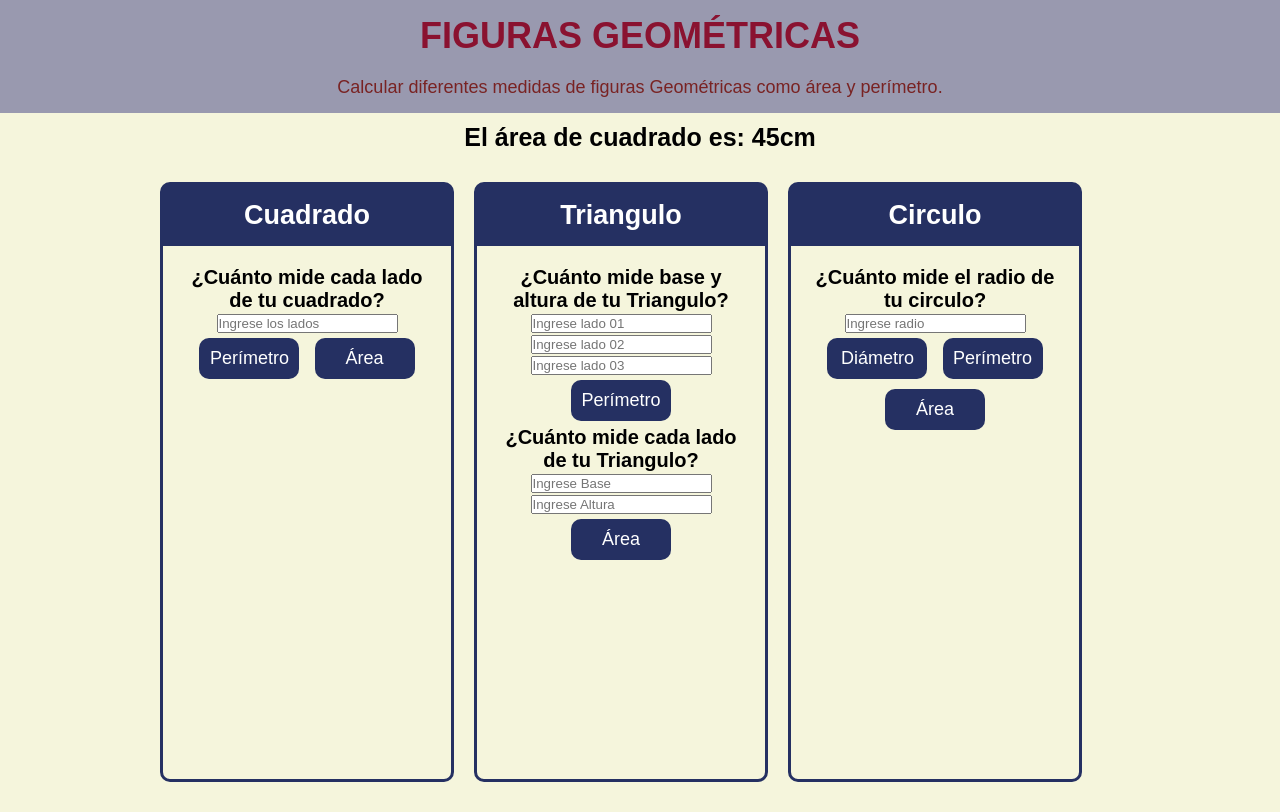
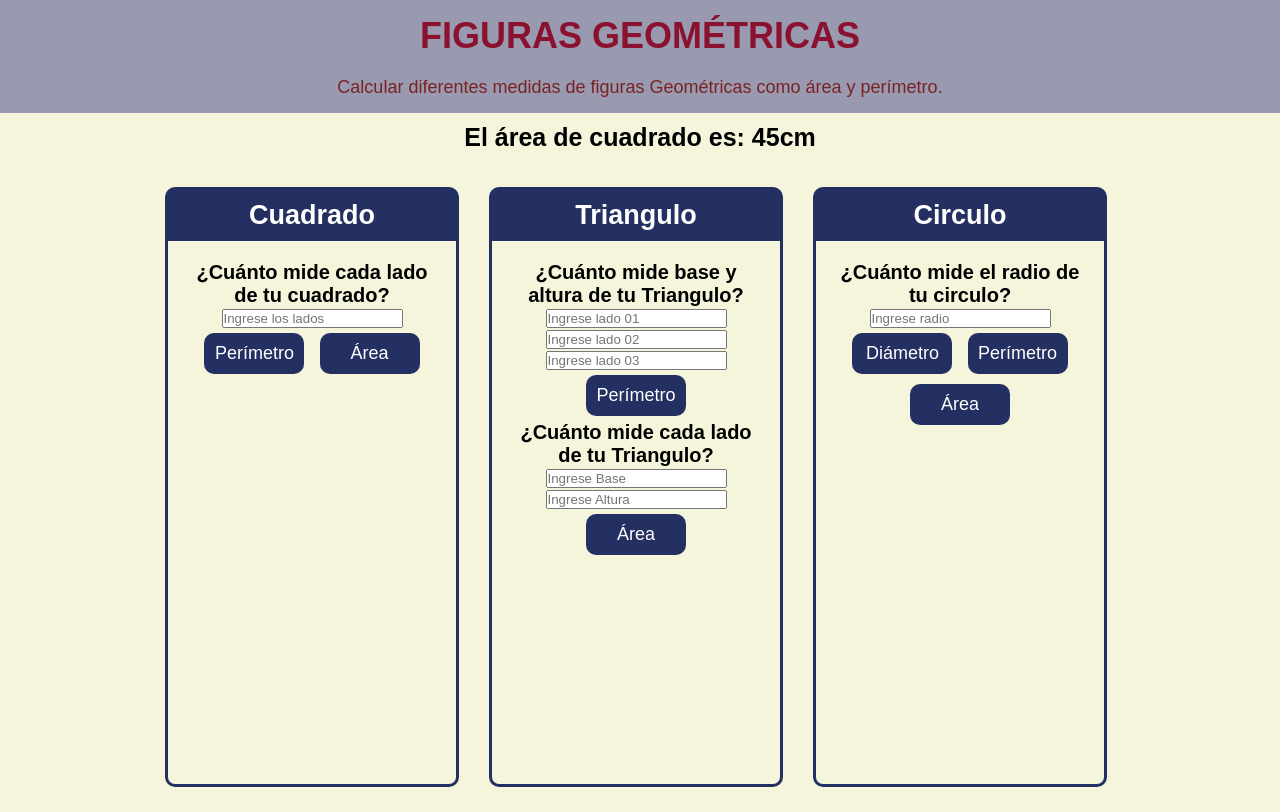
Before and after one commit to SebaOteiza/RepasoHTMLyCSS, a plain HTML site: page Figuras-geometicas/index.html in a window 1280 px wide. Drawn offline with Linux system fonts and the light colour scheme.

Commit message:
pequeño cambio

```diff
--- a/Figuras-geometicas/css/main.css
+++ b/Figuras-geometicas/css/main.css
@@ -71,7 +71,6 @@ body {
         background-color: #253062;
         padding: 10px;
         text-align: center;
-        padding: 15px 0;
         color: #fff;
     }
 
@@ -133,9 +132,6 @@ body {
 
     }
 
-        .box{
-            margin: 10px;
-        }
 
         @media screen and (max-width:640px) {
             .box{
```
